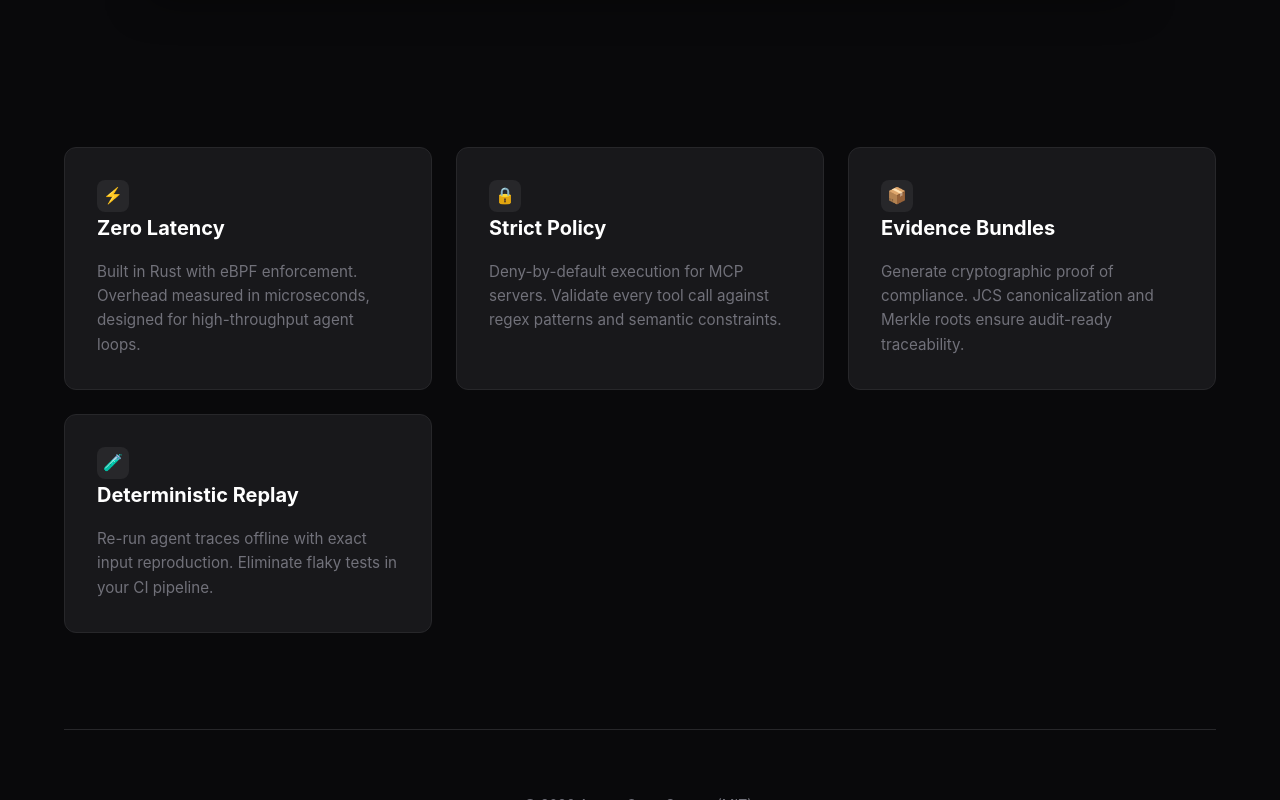
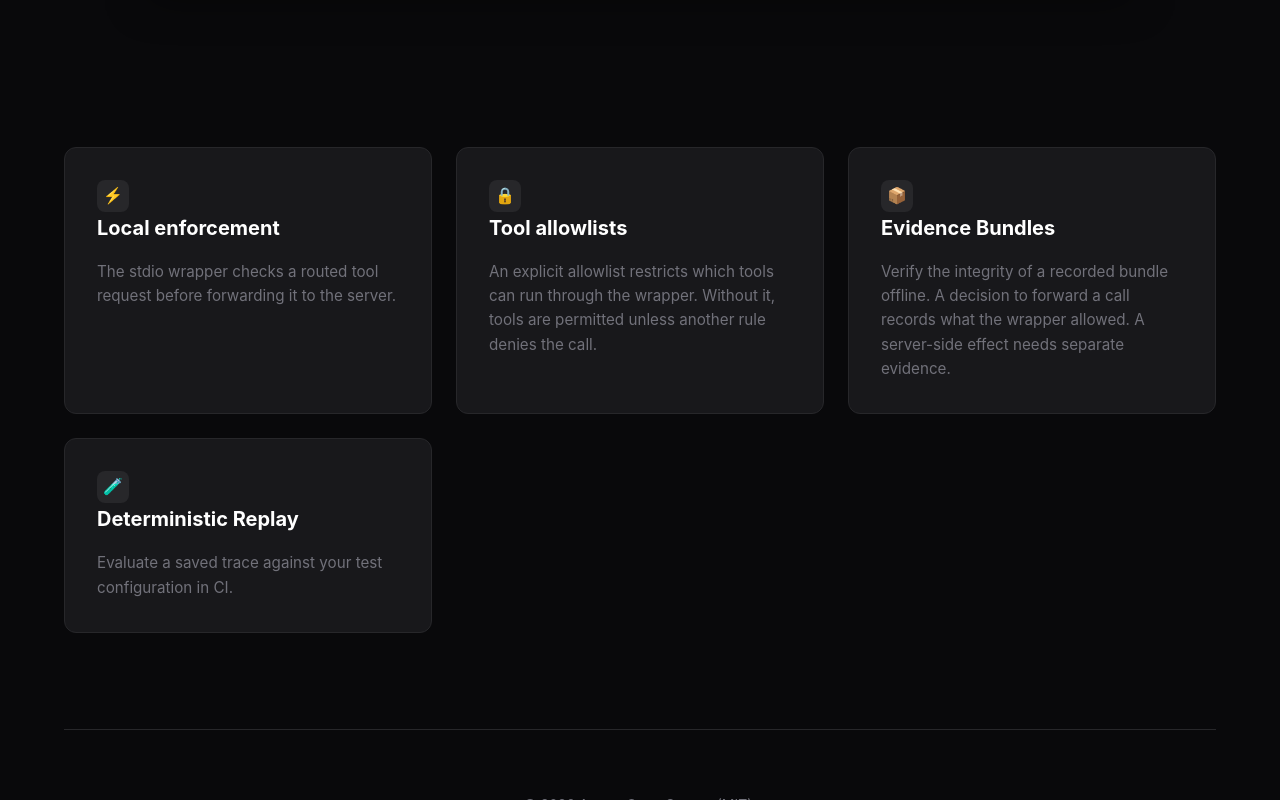
Before and after one commit to Rul1an/getassay-site, a plain HTML site: page index.html in a window 1280 px wide. Shown: the part 1263-2063 px from the top of the page. Drawn offline with Linux system fonts and the light colour scheme.

Commit message:
Describe routed policy decisions and bounded evidence on the site

```diff
--- a/index.html
+++ b/index.html
@@ -6,15 +6,15 @@
     <meta name="viewport" content="width=device-width, initial-scale=1.0">
     <title>Assay - Runtime Security for AI Agents</title>
     <meta name="description"
-        content="Deterministic replay, policy enforcement, and evidence bundles for autonomous agents. Runs offline. No telemetry. No vendor lock-in.">
+        content="Check routed stdio MCP tool calls against a policy and verify recorded evidence bundles offline.">
     <link rel="canonical" href="https://getassay.dev/">
     <meta property="og:type" content="website">
     <meta property="og:url" content="https://getassay.dev/">
     <meta property="og:title" content="Assay - Runtime Security for AI Agents">
-    <meta property="og:description" content="Policy-as-code for MCP agents: deny risky tool calls before they run, prove what ran with offline-verifiable evidence, enforce egress in the kernel (eBPF/LSM). No backend, no telemetry.">
+    <meta property="og:description" content="Check routed stdio MCP tool calls against a policy and verify recorded evidence bundles offline.">
     <meta name="twitter:card" content="summary">
     <meta name="twitter:title" content="Assay - Runtime Security for AI Agents">
-    <meta name="twitter:description" content="Deny risky MCP tool calls before they run; prove what ran with offline-verifiable evidence.">
+    <meta name="twitter:description" content="Check routed stdio MCP tool calls against a policy and verify recorded evidence bundles offline.">
     <script type="application/ld+json">
     {
       "@context": "https://schema.org",
@@ -25,7 +25,7 @@
       "url": "https://getassay.dev",
       "sameAs": ["https://github.com/Rul1an/assay", "https://crates.io/crates/assay-cli"],
       "offers": {"@type": "Offer", "price": "0", "priceCurrency": "EUR"},
-      "description": "Policy-as-code gate for MCP agent tool calls: deterministic fail-closed enforcement, offline-verifiable evidence bundles, and kernel-level (eBPF/LSM) egress enforcement on Linux.",
+      "description": "Check routed stdio MCP tool calls against a policy and verify recorded evidence bundles offline.",
       "softwareHelp": "https://github.com/Rul1an/assay/blob/main/README.md",
       "license": "https://github.com/Rul1an/assay/blob/main/LICENSE"
     }
@@ -287,15 +287,15 @@
             </a>
             <nav>
                 <a href="https://github.com/Rul1an/assay">GitHub</a>
-                <a href="https://docs.assay.dev">Docs</a>
+                <a href="https://docs.getassay.dev">Docs</a>
             </nav>
         </header>
 
         <section class="hero">
             <div class="pill">runs offline • no telemetry • rust native</div>
             <h1>Runtime Security for<br>Autonomous Agents.</h1>
-            <p class="subtitle">Deterministic replay, policy enforcement, and cryptographic evidence bundles. Protect
-                your agentic workflows from hallucinated tool calls.</p>
+            <p class="subtitle">Route a local MCP server through Assay to check tool names and arguments against your policy.
+                Review the recorded decisions offline.</p>
 
             <div class="cta-group">
                 <a href="https://github.com/Rul1an/assay" class="btn btn-primary">Try it on GitHub</a>
@@ -314,27 +314,25 @@
         <section class="features">
             <div class="card">
                 <div class="card-icon">⚡</div>
-                <h3>Zero Latency</h3>
-                <p>Built in Rust with eBPF enforcement. Overhead measured in microseconds, designed for high-throughput
-                    agent loops.</p>
+                <h3>Local enforcement</h3>
+                <p>The stdio wrapper checks a routed tool request before forwarding it to the server.</p>
             </div>
             <div class="card">
                 <div class="card-icon">🔒</div>
-                <h3>Strict Policy</h3>
-                <p>Deny-by-default execution for MCP servers. Validate every tool call against regex patterns and
-                    semantic constraints.</p>
+                <h3>Tool allowlists</h3>
+                <p>An explicit allowlist restricts which tools can run through the wrapper. Without it, tools
+                    are permitted unless another rule denies the call.</p>
             </div>
             <div class="card">
                 <div class="card-icon">📦</div>
                 <h3>Evidence Bundles</h3>
-                <p>Generate cryptographic proof of compliance. JCS canonicalization and Merkle roots ensure audit-ready
-                    traceability.</p>
+                <p>Verify the integrity of a recorded bundle offline. A decision to forward a call records what
+                    the wrapper allowed. A server-side effect needs separate evidence.</p>
             </div>
             <div class="card">
                 <div class="card-icon">🧪</div>
                 <h3>Deterministic Replay</h3>
-                <p>Re-run agent traces offline with exact input reproduction. Eliminate flaky tests in your CI pipeline.
-                </p>
+                <p>Evaluate a saved trace against your test configuration in CI.</p>
             </div>
         </section>
 
```
Also changed, not shown: llms.txt, 1 other file.
